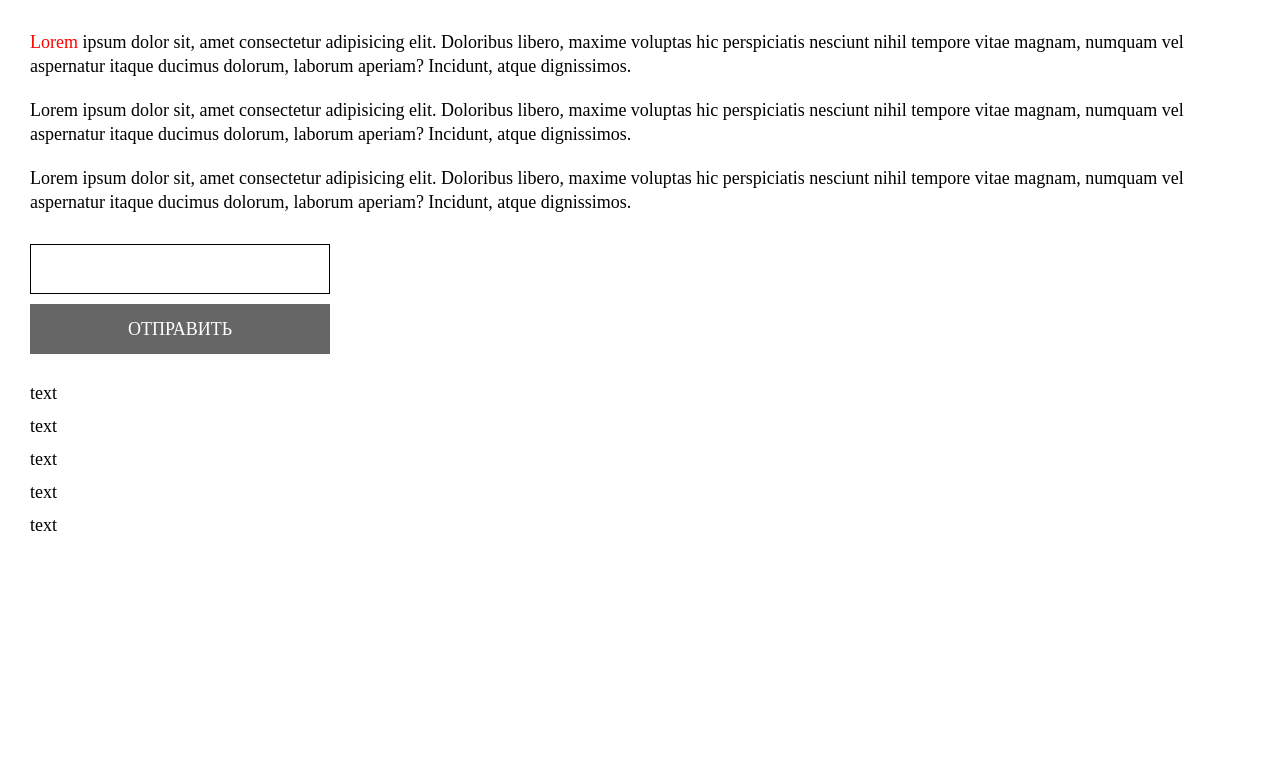
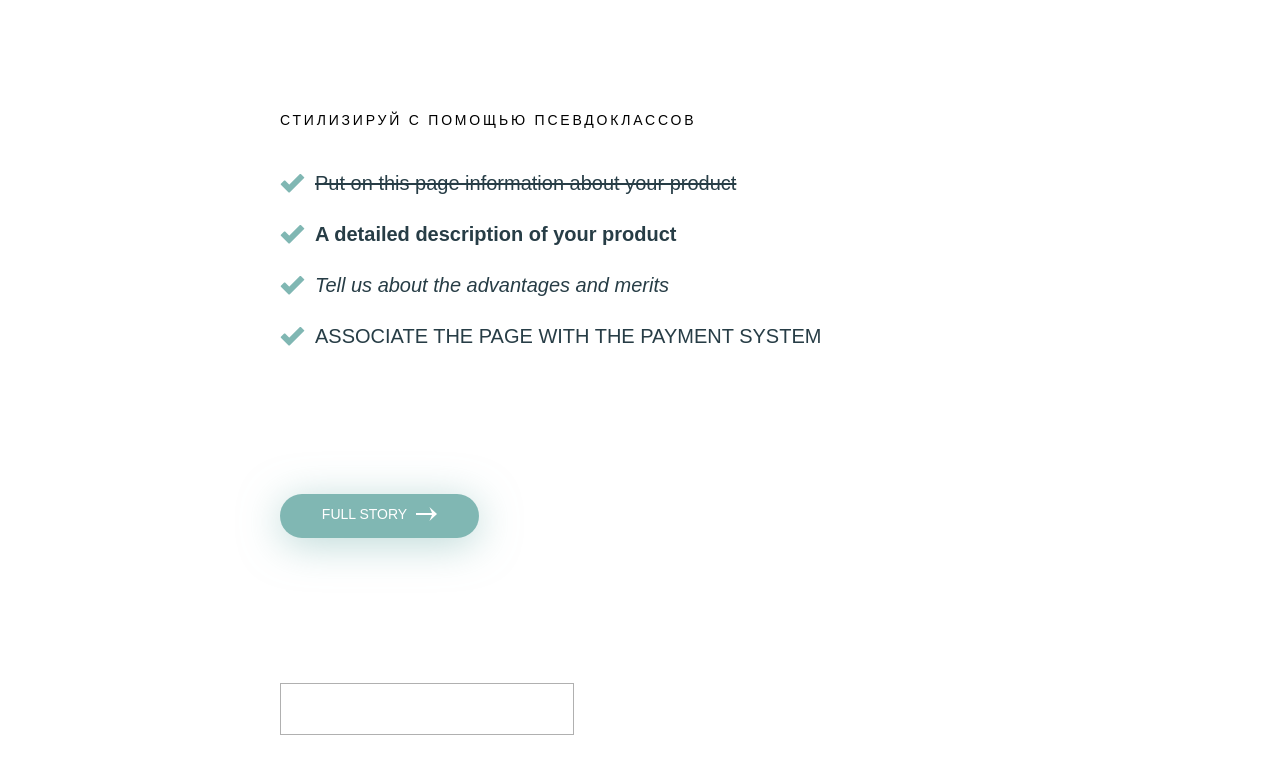
Before and after one commit to xaydirep/CSSpseudo-classeslesson_10, a plain HTML site: page CSSpseudo-classeslesson_10/index.html in a window 1280 px wide. Drawn offline with Linux system fonts and the light colour scheme.

Commit message:
home work

```diff
--- a/CSSpseudo-classeslesson_10/css/style.css
+++ b/CSSpseudo-classeslesson_10/css/style.css
@@ -34,50 +34,99 @@ h1,h2,h3,h4,h5,h6{font-size:inherit;font-weight: 400;}
 /*--------------------*/
 
 body{
-	padding: 30px;
+	margin: 0 auto;
+	max-width: 720px;
+	font-family: Arial, "Helvetica Neue", Helvetica, sans-serif;
 }
 
-.block {
-	margin: 0 0 30px 0;
+.text {
+	padding: 100px 0 0 0;
+	line-height: 40px;
+	text-transform: uppercase;
+	letter-spacing: 0.2em;
+	color: #000;
 }
-
-.block p {
-	font-size: 18px;
-	line-height: 24px;
-	margin: 0 0 20px 0;
-}
-.link {
-	color: red;
-}
-.link:hover{
-	color: pink;
-	text-decoration: line-through;
-	opacity: 0.6;
-	font-size: 25px;
-}
-.textinput {
-	border: 1px solid #000;
-	height: 50px;
-	padding: 0 15px;
-	font-size: 18px;
-	width: 300px;
-	margin: 0 0 10px 0;
-}
-.textbutton {
-	display: block;
-	width: 300px;
-	height: 50px;
-	background-color: #666;
-	font-size: 18px;
-	text-transform: uppercase;
-	color: #fff;
-	margin: 0 0 30px 0;
-}
-
 .list {
+	margin: 25px 0 140px 0;
+	color: #273d46;
 }
 
 .list li{
-	font-size: 18px;
 	margin: 0 0 15px 0;
+	line-height: 36px;
+	font-size: 20px;
+	background: url('../img/galka.png') left no-repeat;
+	padding: 0 0 0 35px;
 }
+
+.list li:first-child{
+text-decoration: line-through;
+}
+
+.list li:first-child:hover{
+	}
+
+.list li:nth-child(2){
+	font-weight: 700;
+}
+
+.list li:nth-child(2):hover{
+	background: url('../img/check_icon_95.png') left no-repeat;
+	color: #d55a5a;
+	font-weight: 400;
+}
+.list li:nth-child(3){
+	font-style: italic;
+}
+.list li:nth-child(3):hover{
+	font-style: normal;
+}
+
+.list li:last-child{
+	text-transform: uppercase;
+	margin: 0 0 0 0;
+}
+
+.list li:last-child:hover{
+	text-transform: none;
+	margin: 0 0 0 0;
+}
+
+.btn {
+padding: 15px 0;
+display: inline-block;
+height: 44px;
+border-radius: 25px;
+box-shadow: 0px 6px 40px 0px rgba(128,183,179,0.54);
+background-color: #80b7b3;
+width: 199px;
+text-align: center;
+padding: 0 30px;
+margin: 0 0px 125px 0;
+}
+
+.btn:hover{
+	background-color: #3a5856;
+}
+
+.btn:active{
+	background-color: #818181;
+}
+
+.btn span{
+	line-height: 40px;
+	text-transform: uppercase;
+	color: #fff;
+	background: url('../img/shape_2_9.png') right no-repeat;
+	padding: 0 30px 0 0;
+}
+.textinput {
+	margin: 20px 0 0 0;
+	width: 294px;
+	height: 52px;
+	border: 1px solid #b0b0b0;
+}
+
+.textinput:focus{
+	box-shadow: 0px 0px 20px -1px rgba(127,190,213,0.93);
+}
--- a/CSSpseudo-classeslesson_10/index.html
+++ b/CSSpseudo-classeslesson_10/index.html
@@ -15,30 +15,19 @@
 </head>
 
 <body>
-	<div class="block">
-		<p><a href="https://github.com/xaydirep?tab=repositories" class="link">Lorem</a> ipsum dolor sit, amet consectetur
-			adipisicing elit. Doloribus libero, maxime
-			voluptas hic perspiciatis
-			nesciunt nihil tempore vitae magnam, numquam vel aspernatur itaque ducimus dolorum, laborum aperiam? Incidunt,
-			atque dignissimos.</p>
-		<p>Lorem ipsum dolor sit, amet consectetur adipisicing elit. Doloribus libero, maxime voluptas hic perspiciatis
-			nesciunt nihil tempore vitae magnam, numquam vel aspernatur itaque ducimus dolorum, laborum aperiam? Incidunt,
-			atque dignissimos.</p>
-		<p>Lorem ipsum dolor sit, amet consectetur adipisicing elit. Doloribus libero, maxime voluptas hic perspiciatis
-			nesciunt nihil tempore vitae magnam, numquam vel aspernatur itaque ducimus dolorum, laborum aperiam? Incidunt,
-			atque dignissimos.</p>
-	</div>
+	<div class="text">Стилизируй с помощью псевдоклассов</div>
+	<ul class="list">
+		<li>Put on this page information about your product</li>
+		<li>A detailed description of your product</li>
+		<li>Tell us about the advantages and merits</li>
+		<li>Associate the page with the payment system</li>
+	</ul>
+	<a href="#" class="btn" target="_blank">
+		<span>Full Story</span>
+	</a>
 	<form action="#">
 		<input type="text" class="textinput">
-		<button class="textbutton" type="submit">Отправить</button>
 	</form>
-	<ul class="list">
-		<li>text</li>
-		<li>text</li>
-		<li>text</li>
-		<li>text</li>
-		<li>text</li>
-	</ul>
 </body>
 
 </html>
```
Also changed, not shown: CSSpseudo-classeslesson_10/img/check_icon_95.png (added), CSSpseudo-classeslesson_10/img/galka.png (added), CSSpseudo-classeslesson_10/img/shape_2_9.png (added), 1 other file.
